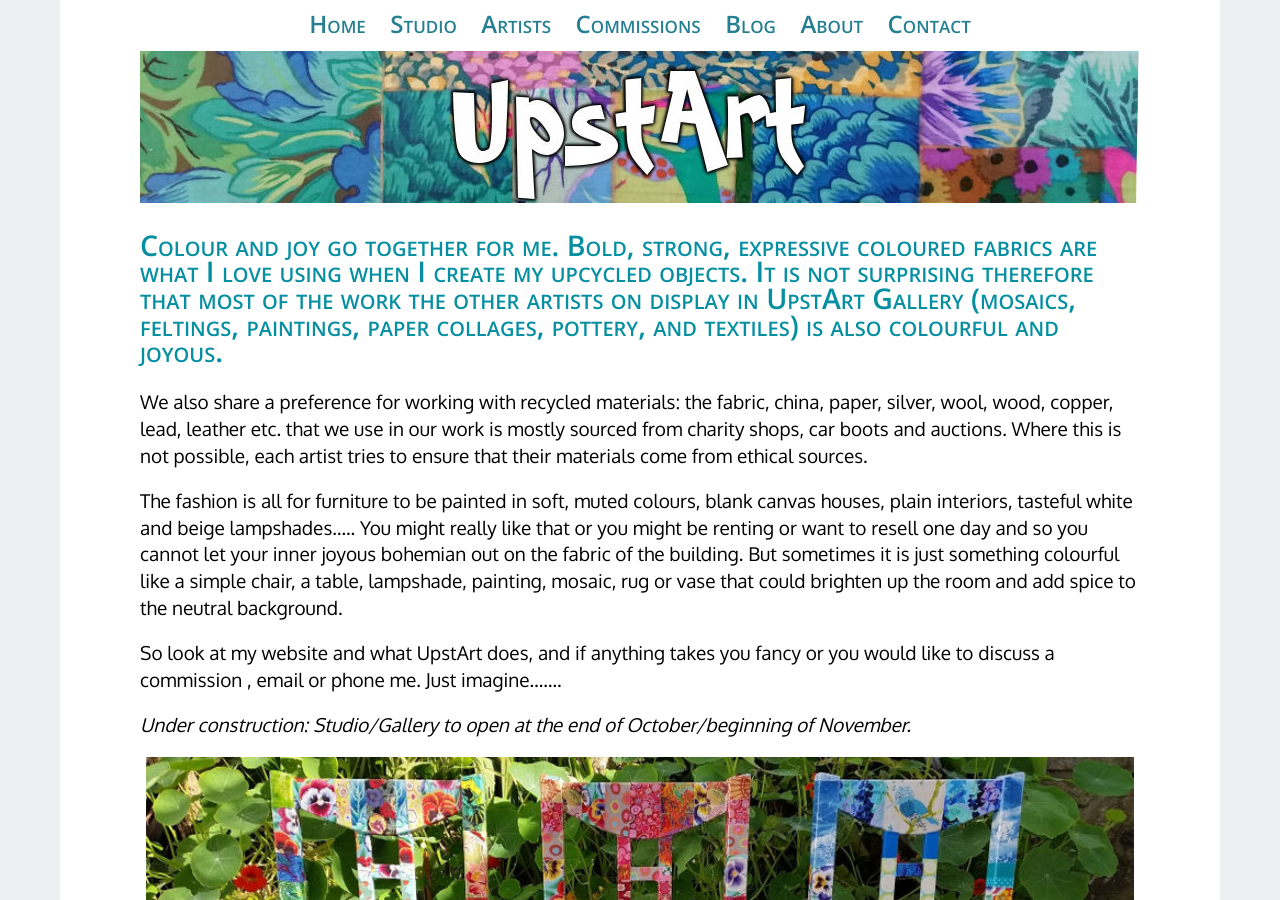
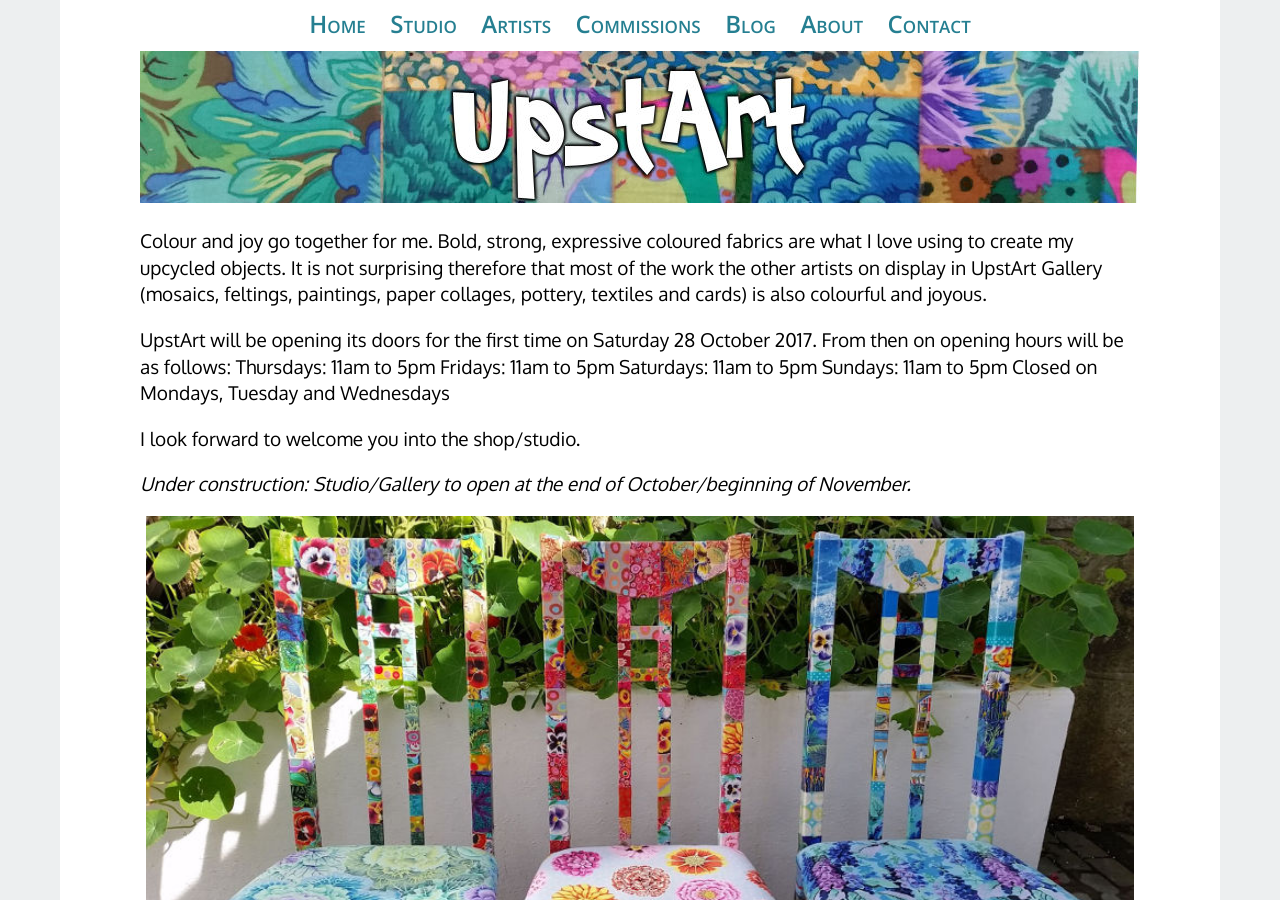
Before and after one commit to d40cht/Upstart, a Jekyll site: the page built from index.md, in a window 1280 px wide and 900 px high. Built offline with Jekyll 4.4.1, drawn with Linux system fonts in a browser that asks for light colours.

Commit message:
Update index.md

```diff
--- a/index.md
+++ b/index.md
@@ -3,13 +3,18 @@ title: UpstArt
 layout: default
 ---
 
-## Colour and joy go together for me. Bold, strong, expressive coloured fabrics are what I love using when I create my upcycled objects. It is not surprising therefore that most of the work the other artists on display in UpstArt Gallery (mosaics, feltings, paintings, paper collages, pottery, and textiles) is also colourful and joyous.
+Colour and joy go together for me. Bold, strong, expressive coloured fabrics are what I love using to create my upcycled objects. It is not surprising therefore that most of the work the other artists on display in UpstArt Gallery (mosaics, feltings, paintings, paper collages, pottery, textiles and cards) is also colourful and joyous.
 
-We also share a preference for working with recycled materials: the fabric, china, paper, silver, wool, wood, copper, lead, leather etc. that we use in our work is mostly sourced from charity shops, car boots and auctions. Where this is not possible, each artist tries to ensure that their materials come from ethical sources.
+UpstArt will be opening its doors for the first time on Saturday 28 October 2017. From then on opening hours will be as follows:
+Thursdays: 11am to 5pm
+Fridays:   11am to 5pm
+Saturdays: 11am to 5pm
+Sundays:   11am to 5pm
+Closed on Mondays, Tuesday and Wednesdays
 
-The fashion is all for furniture to be painted in soft, muted colours, blank canvas houses, plain interiors, tasteful white and beige lampshades….. You might really like that or you might be renting or want to resell one day and so you cannot let your inner joyous bohemian out on the fabric of the building. But  sometimes it is just something colourful like a simple chair, a table, lampshade, painting, mosaic, rug or vase  that could brighten up the room and add spice to the neutral background.
+I look forward to welcome you into the shop/studio.
 
-So look at my website and what UpstArt does, and if anything takes you fancy or you would like to discuss a commission , email or phone me. Just imagine…….
+
 
 
 
```
